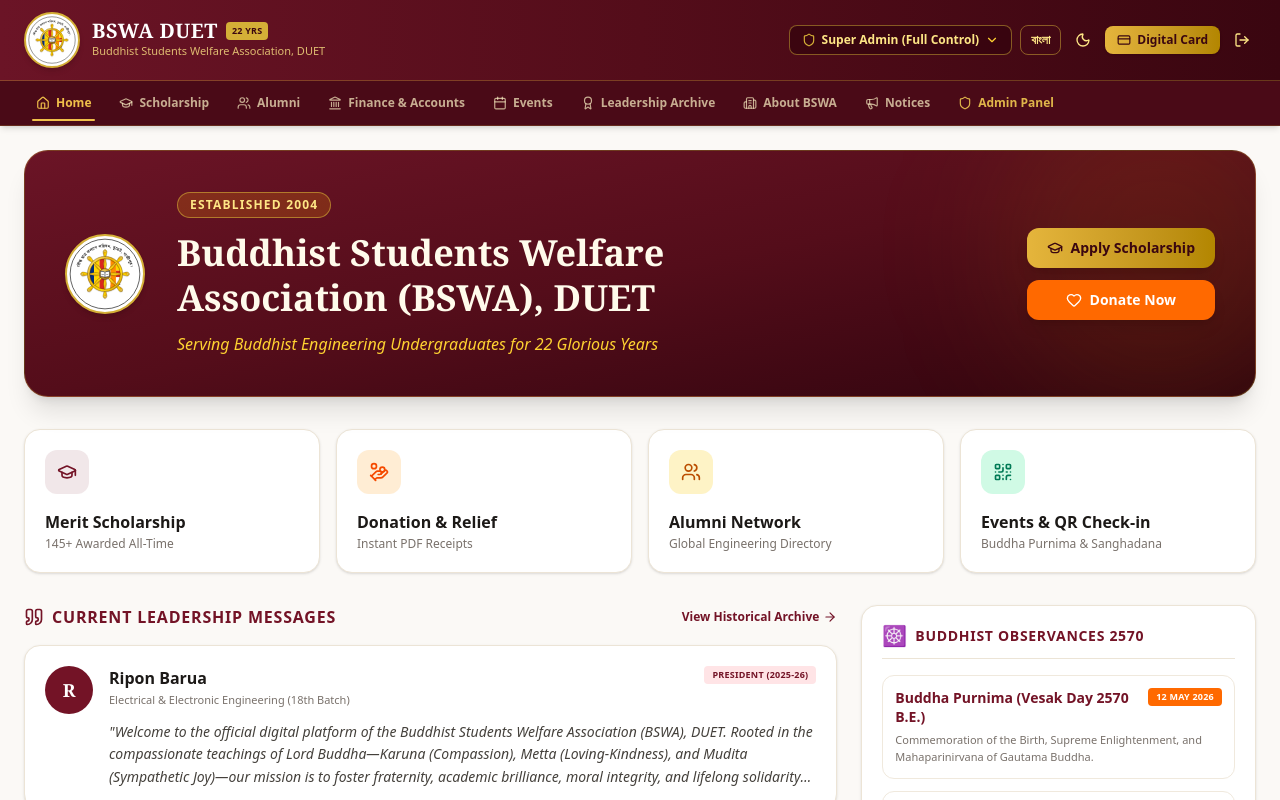
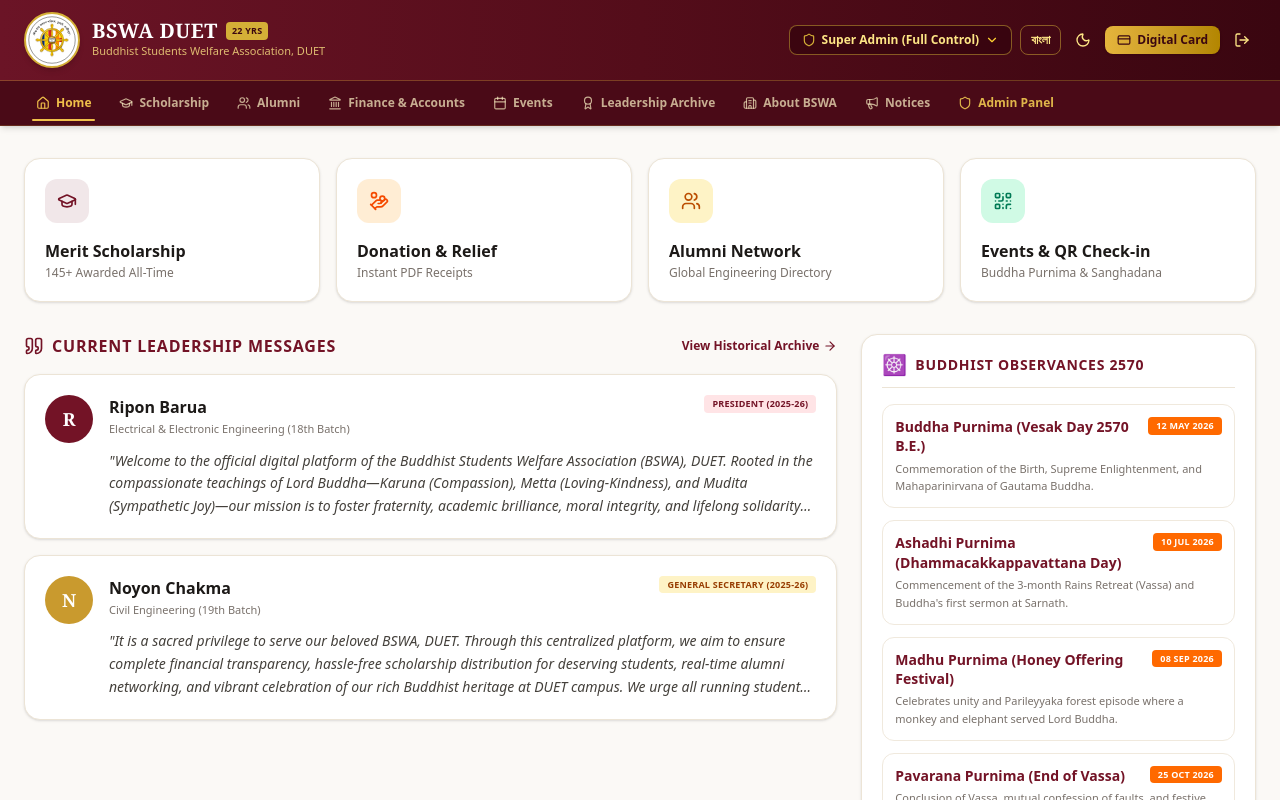
Before and after one commit to Chakma72/BSWA-Website, a React (Vite) app: page / in a window 1280 px wide. Shown: the top 800 px of the page. Built offline with nearby package versions, Linux system fonts and the light colour scheme; a web font is replaced by a local one.

Commit message:
Remove hero banner from home page

```diff
--- a/src/views/HomeView.tsx
+++ b/src/views/HomeView.tsx
@@ -1,12 +1,10 @@
 import React from 'react';
 import { useApp } from '../context/AppContext';
-import { OfficialLogo } from '../components/OfficialLogo';
 import {
   GraduationCap,
   HandCoins,
   Users,
   QrCode,
-  Heart,
   Quote,
   ChevronRight,
   ArrowRight
@@ -76,52 +74,7 @@ export const HomeView: React.FC<HomeViewProps> = ({ onSelectTab }) => {
   ];
 
   return (
-    <div className="space-y-8 pb-16">
-
-      {/* Hero Banner */}
-      <section className="relative overflow-hidden rounded-3xl bg-gradient-to-br from-[#6b1426] via-[#540d1a] to-[#30050e] text-white shadow-xl border border-[#d4af37]/30 p-6 sm:p-8 md:p-10">
-        <div className="absolute top-0 right-0 -mt-16 -mr-16 w-80 h-80 rounded-full bg-amber-500/10 blur-3xl pointer-events-none" />
-
-        <div className="relative z-10 flex flex-col lg:flex-row items-center gap-6 lg:gap-8">
-          {/* Emblem */}
-          <div className="flex-shrink-0">
-            <OfficialLogo size="lg" showText={false} className="justify-center" />
-          </div>
-
-          {/* Title Block */}
-          <div className="flex-1 text-center lg:text-left space-y-3">
-            <span className="inline-flex items-center gap-2 px-3 py-1 rounded-full bg-amber-500/20 border border-[#d4af37]/60 text-amber-200 text-[10px] sm:text-xs font-bold tracking-widest uppercase">
-              Established 2004
-            </span>
-            <h1 className="font-serif text-2xl sm:text-3xl md:text-4xl font-extrabold text-amber-50 leading-tight text-balance">
-              Buddhist Students Welfare Association (BSWA), DUET
-            </h1>
-            <p className="italic text-amber-300 text-sm sm:text-base font-medium">
-              {language === 'en'
-                ? 'Serving Buddhist Engineering Undergraduates for 22 Glorious Years'
-                : '২২ বছর ধরে বৌদ্ধ প্রকৌশল শিক্ষার্থীদের সেবায় নিয়োজিত'}
-            </p>
-          </div>
-
-          {/* Actions */}
-          <div className="flex-shrink-0 flex flex-col sm:flex-row lg:flex-col gap-3 w-full sm:w-auto">
-            <button
-              onClick={() => onSelectTab('scholarship')}
-              className="px-5 py-2.5 rounded-xl bg-gradient-to-r from-[#e5b53c] to-[#b38600] text-[#3a0610] font-bold text-sm shadow-lg hover:brightness-105 transition-all flex items-center justify-center gap-2"
-            >
-              <GraduationCap className="w-4 h-4" />
-              <span>Apply Scholarship</span>
-            </button>
-            <button
-              onClick={() => onSelectTab('donations')}
-              className="px-5 py-2.5 rounded-xl bg-orange-500 hover:bg-orange-600 text-white font-bold text-sm shadow-lg transition-all flex items-center justify-center gap-2"
-            >
-              <Heart className="w-4 h-4" />
-              <span>Donate Now</span>
-            </button>
-          </div>
-        </div>
-      </section>
+    <div className="space-y-8 pb-16 pt-2">
 
       {/* Feature Tiles */}
       <section className="grid grid-cols-2 lg:grid-cols-4 gap-4">
```
